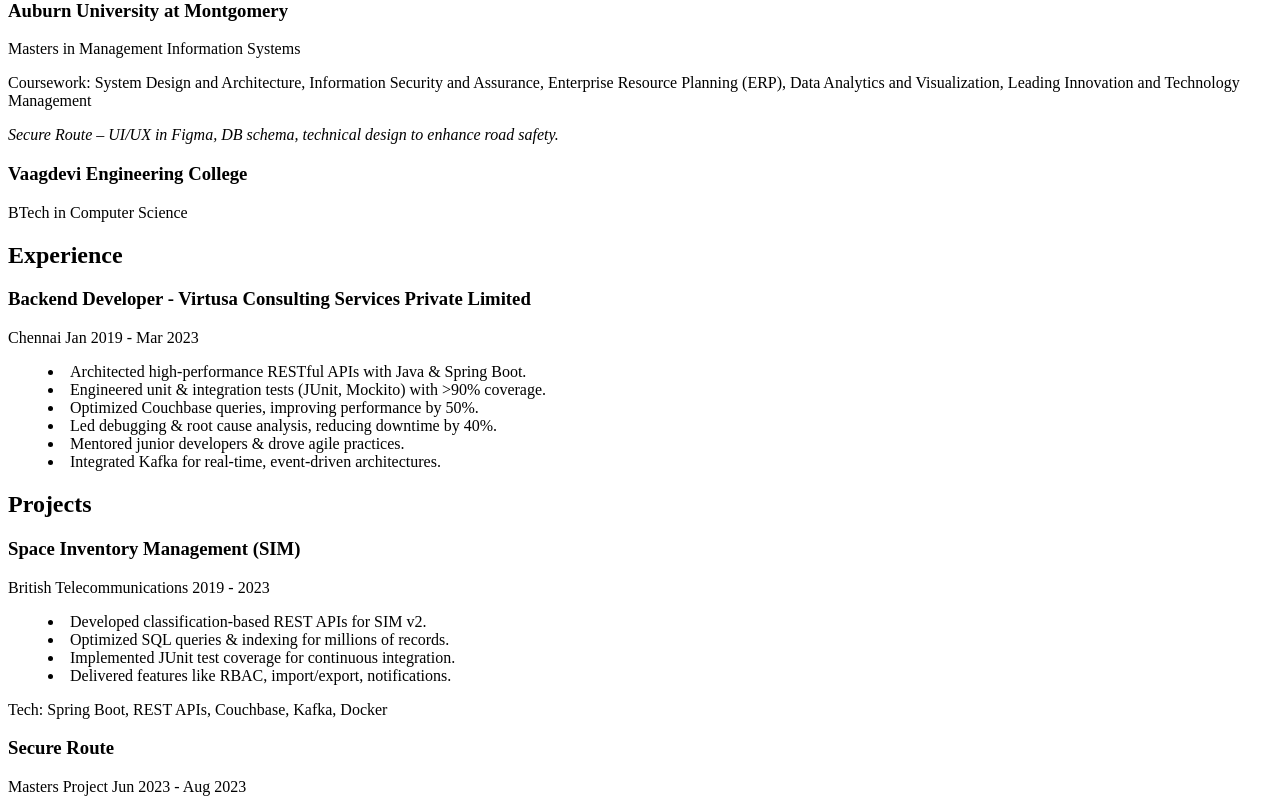
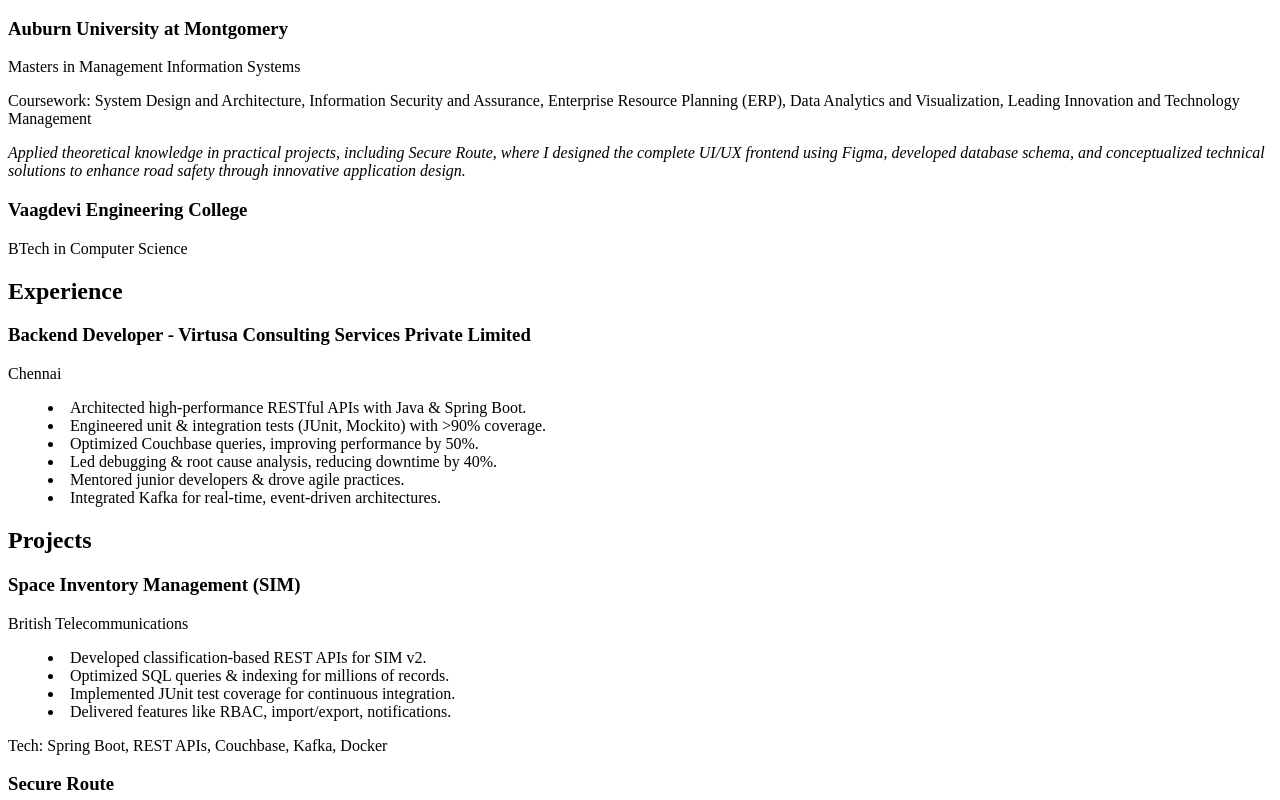
Before and after one commit to AkhilDonthi0/akhildonthi, a React (Vite) app: page / in a window 1280 px wide. Shown: the part 320-1120 px from the top of the page. Built offline with nearby package versions, Linux system fonts and the light colour scheme.

Commit message:
minor changes

```diff
--- a/src/App.jsx
+++ b/src/App.jsx
@@ -11,7 +11,7 @@
       github: "https://github.com/AkhilDonthi0"
     },
     summary:
-      "Highly skilled Backend Developer with expertise in building robust backend systems, RESTful APIs, and enterprise-grade applications. Proficient in Java, Spring Boot, and modern software engineering practices, with a track record of delivering scalable, secure, and high-performance solutions. Experienced in designing microservices architectures, optimizing database interactions, and automating CI/CD pipelines. Recognized for strong problem-solving, debugging, and collaboration skills.",
+      "Highly skilled Backend Developer with expertise in building robust backend systems, RESTful APIs, and enterprise-grade applications. Proficient in Java, Spring Boot, and modern software engineering practices, with a track record of delivering scalable, secure, and high-performance solutions. Experienced in designing microservices architectures, optimizing database interactions, and automating CI/CD pipelines to accelerate deployments. Recognized for strong problem-solving, debugging, and collaboration skills, consistently driving projects from concept to production with a focus on reliability, efficiency, and user impact.",
     education: [
       {
         school: "Auburn University at Montgomery",
@@ -24,7 +24,7 @@
           "Leading Innovation and Technology Management",
         ],
         projectHighlight:
-          "Secure Route – UI/UX in Figma, DB schema, technical design to enhance road safety.",
+          "Applied theoretical knowledge in practical projects, including Secure Route, where I designed the complete UI/UX frontend using Figma, developed database schema, and conceptualized technical solutions to enhance road safety through innovative application design.",
       },
       {
         school: "Vaagdevi Engineering College",
@@ -36,7 +36,6 @@
         title: "Backend Developer",
         company: "Virtusa Consulting Services Private Limited",
         location: "Chennai",
-        period: "Jan 2019 - Mar 2023",
         highlights: [
           "Architected high-performance RESTful APIs with Java & Spring Boot.",
           "Engineered unit & integration tests (JUnit, Mockito) with >90% coverage.",
@@ -51,7 +50,6 @@
       {
         name: "Space Inventory Management (SIM)",
         client: "British Telecommunications",
-        period: "2019 - 2023",
         details: [
           "Developed classification-based REST APIs for SIM v2.",
           "Optimized SQL queries & indexing for millions of records.",
@@ -63,7 +61,6 @@
       {
         name: "Secure Route",
         type: "Masters Project",
-        period: "Jun 2023 - Aug 2023",
         details: [
           "Designed UI/UX in Figma to identify accident-prone areas.",
           "Created DB schema & technical design documentation.",
@@ -74,7 +71,6 @@
       {
         name: "Online Quiz App",
         type: "Training Project",
-        period: "2019",
         details: [
           "Built Spring Boot backend for quiz management.",
           "Developed schema & backend services for publishing quizzes.",
```
